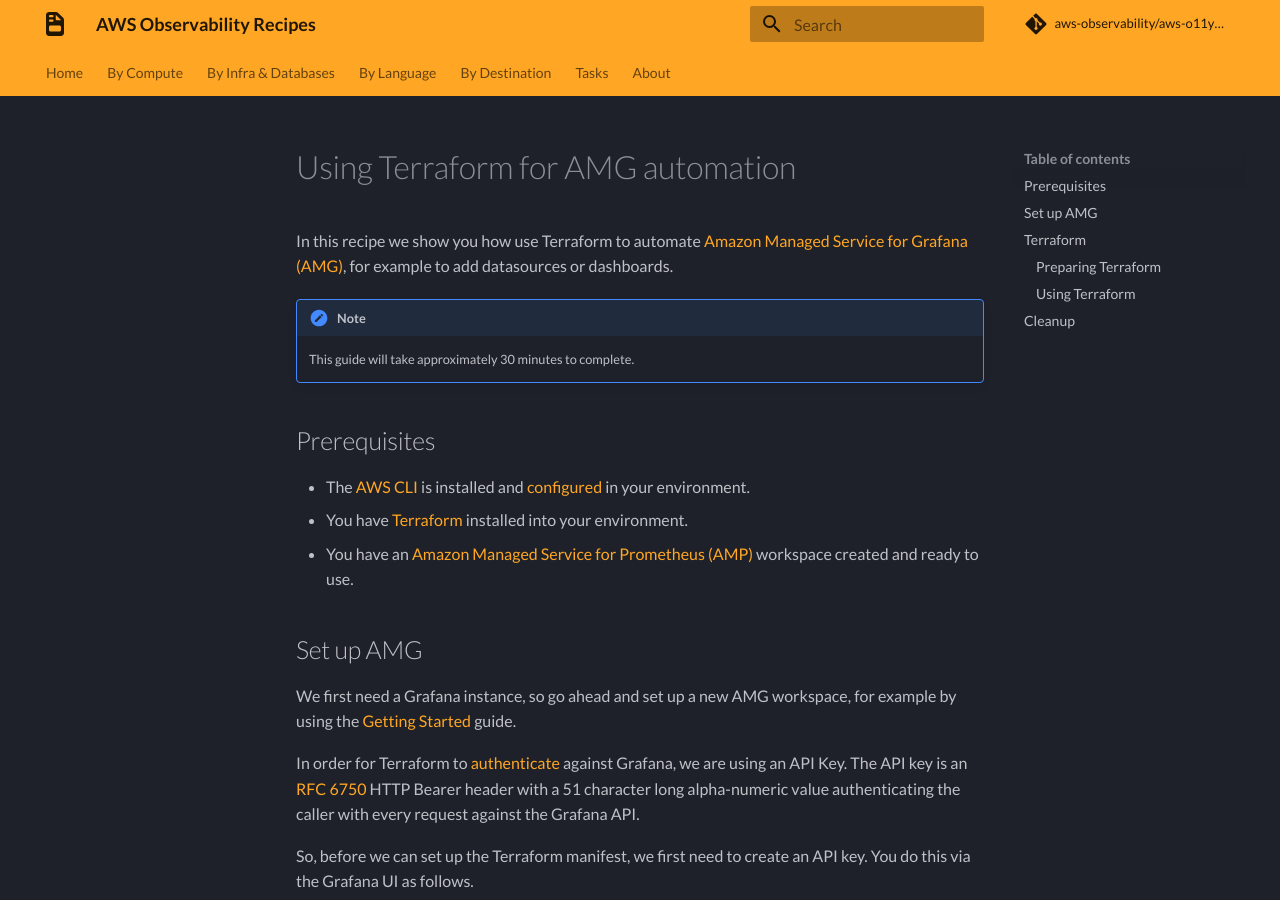
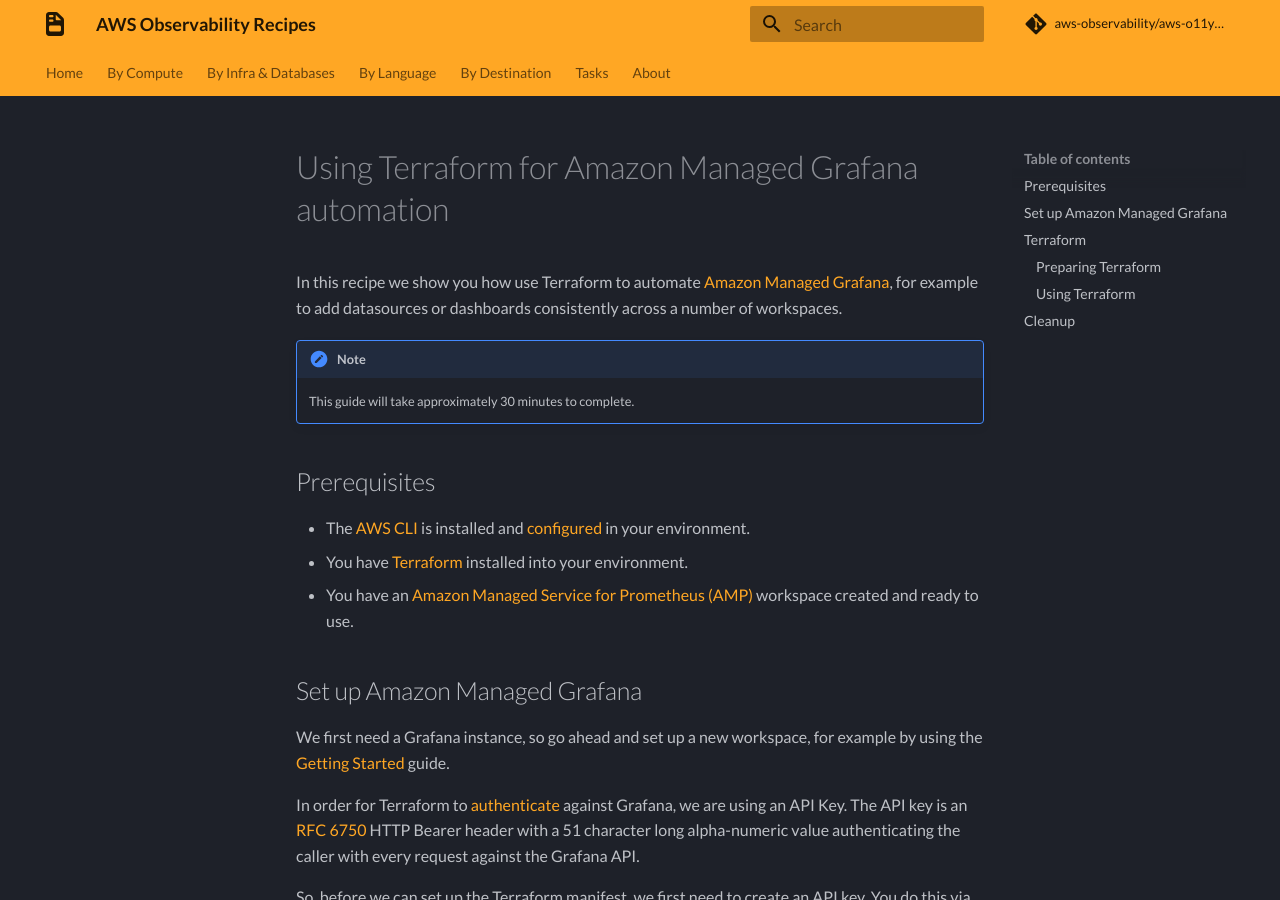
Before and after one commit to aws-observability/aws-o11y-recipes, an MkDocs documentation site: the page built from docs/recipes/amg-automation-tf.md, in a window 1280 px wide and 900 px high. Built offline with MkDocs 1.6.1 and Material for MkDocs 9.7.7, drawn with Linux system fonts in a browser that asks for light colours; some web fonts are replaced; comment, search, counter and statistics services are not loaded; some of the changed text lies outside the part shown.

Commit message:
fixes TF recipe re GA name

```diff
--- a/docs/recipes/amg-automation-tf.md
+++ b/docs/recipes/amg-automation-tf.md
@@ -1,8 +1,9 @@
-# Using Terraform for AMG automation
+# Using Terraform for Amazon Managed Grafana automation
 
 In this recipe we show you how use Terraform to automate
-[Amazon Managed Service for Grafana (AMG)](https://aws.amazon.com/grafana/),
-for example to add datasources or dashboards.
+[Amazon Managed Grafana](https://aws.amazon.com/grafana/),
+for example to add datasources or dashboards consistently
+across a number of workspaces.
 
 !!! note
     This guide will take approximately 30 minutes to complete.
@@ -14,9 +15,9 @@
 * You have an [Amazon Managed Service for Prometheus (AMP)](../../amp/) workspace created and
   ready to use.
 
-## Set up AMG
+## Set up Amazon Managed Grafana
 
-We first need a Grafana instance, so go ahead and set up a new AMG workspace,
+We first need a Grafana instance, so go ahead and set up a new workspace,
 for example by using the [Getting Started][amg-getting-started] guide.
 
 In order for Terraform to [authenticate][grafana-authn] against Grafana, we are
@@ -49,8 +50,8 @@
     This is the only time you will see the API key, so store it from here
     in a safe place, we will need it in the Terraform manifest later.
 
-With this we've set up everything we need in AMG in order to use Terraform
-for automation, so let's move on to this step.
+With this we've set up everything we need in Amazon Managed Grafana in order to
+use Terraform for automation, so let's move on to this step.
 
 ## Terraform
 
@@ -106,8 +107,9 @@
 `https://aps-workspaces.eu-west-1.amazonaws.com/workspaces/ws-xxxxxxxxx`.
 
 !!! note
-    If you're using AMG in a different region than the one shown in the file, you
-    will have to, in addition to above, also set the `sigv4_region` to your region.
+    If you're using Amazon Managed Grafana in a different region than the one
+    shown in the file, you will have to, in addition to above, also set the
+    `sigv4_region` to your region.
 
 To wrap up the preparation phase, let's now initialize Terraform:
 
@@ -264,7 +266,7 @@
 
 ## Cleanup
 
-Remove the AMG workspace by removing it from the console.
+Remove the Amazon Managed Grafana workspace by removing it from the console.
 
 [aws-cli]: https://docs.aws.amazon.com/cli/latest/userguide/cli-chap-install.html
 [aws-cli-conf]: https://docs.aws.amazon.com/cli/latest/userguide/cli-chap-configure.html
```
